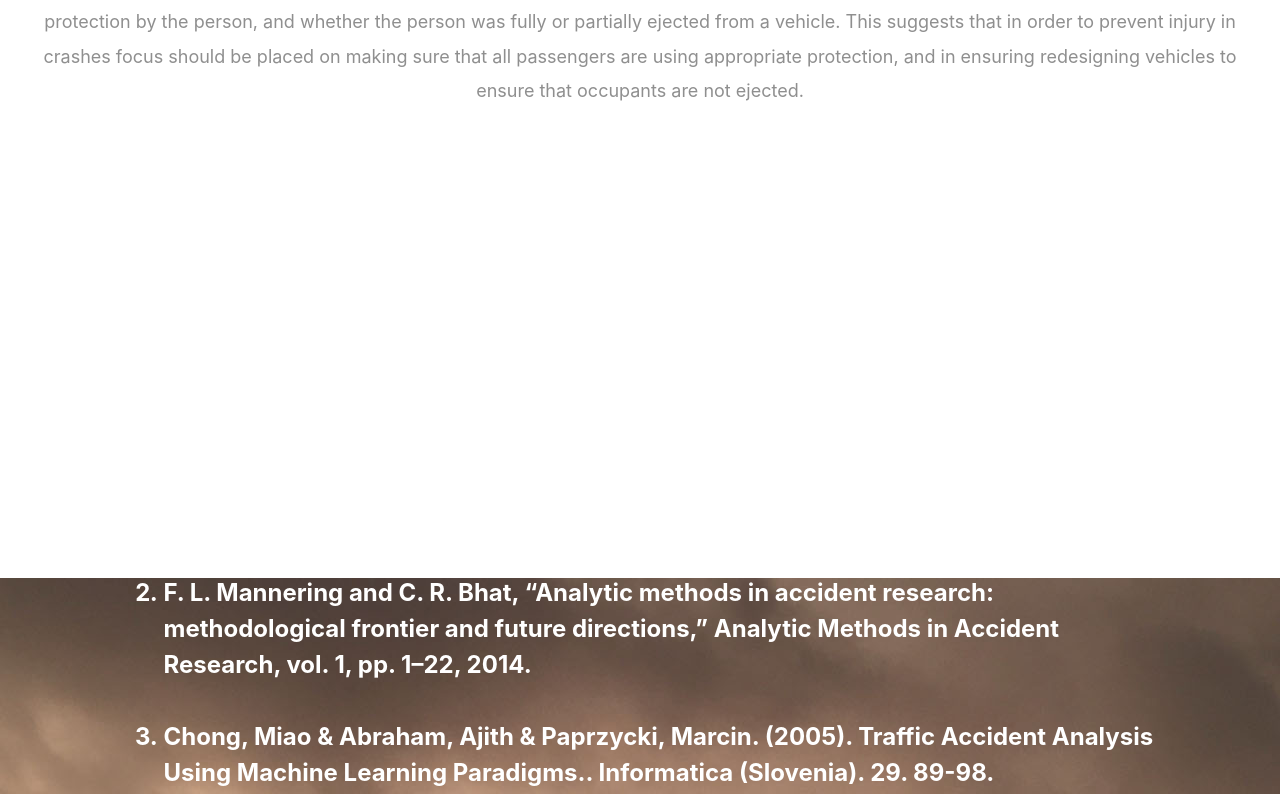
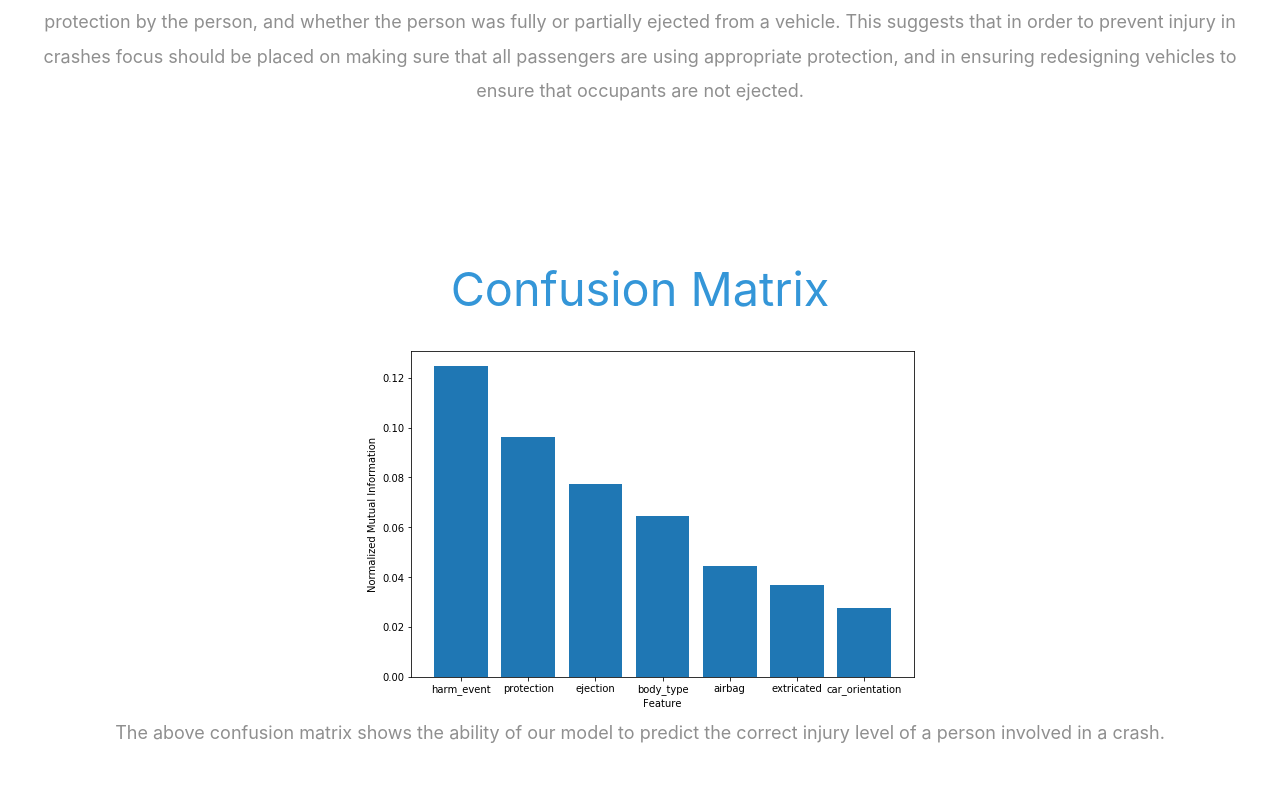
Before and after one commit to CS4641-Group20/cs4641-group20.github.io, a plain HTML site: page index.html in a window 1280 px wide. Shown: the part 3066-3860 px from the top of the page. Drawn offline with Linux system fonts and the light colour scheme.

Commit message:
added confusion matrix seciton

```diff
--- a/index.html
+++ b/index.html
@@ -113,6 +113,19 @@
                 16 tested. This shows that the 3 best features for determining the injury level are the first harmful event in a crash, the use of protection by the person,
                 and whether the person was fully or partially ejected from a vehicle. This suggests that in order to prevent injury in crashes focus should be placed on
                 making sure that all passengers are using appropriate protection, and in ensuring redesigning vehicles to ensure that occupants are not ejected.
+              </p>
+          </div>
+        </div>
+      </div>
+    </section>
+    <section id="work" class="tm-section-pad-top">
+      <div class="container tm-container-gallery">
+        <div class="row">
+          <div class="text-center col-12">
+              <h2 class="tm-text-primary tm-section-title mb-4">Confusion Matrix</h2>
+              <img src="img/normalized_mutual_info.png" alt="Mutual Info"/>
+              <p>
+                The above confusion matrix shows the ability of our model to predict the correct injury level of a person involved in a crash.
               </p>
           </div>
         </div>
```
